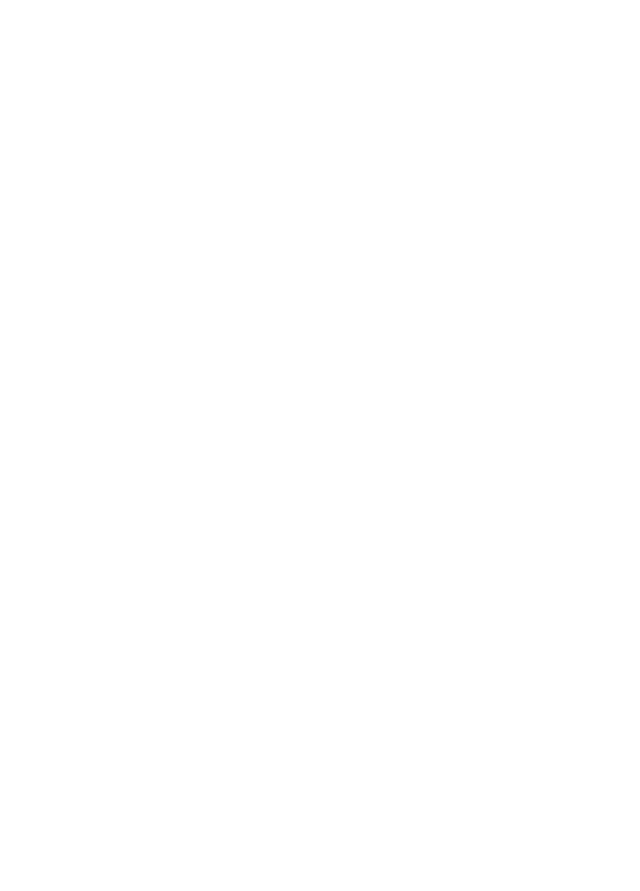
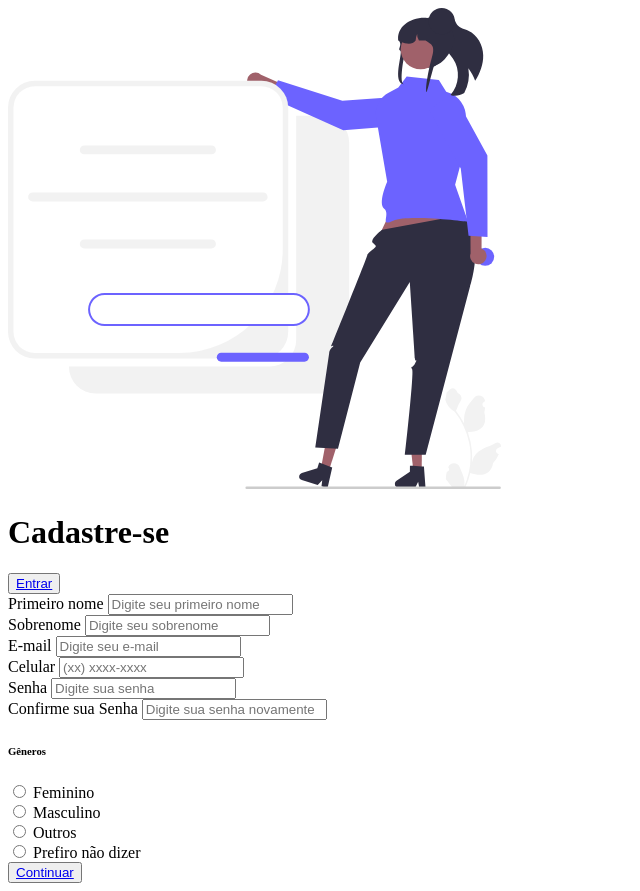
Before and after one commit to PedroTonial/Responsive-Register, a plain HTML site: page index.html in a window 1280 px wide. Shown: the whole page, without its empty margins (0-640 px from the left). Before the commit the page ends 800 px from the top, so only its background shows below. Drawn offline with Linux system fonts and the light colour scheme.

Commit message:
Index changes - creating the full html page

```diff
--- a/assets/CSS/styles.css
+++ b/assets/CSS/styles.css
@@ -0,0 +1 @@
+@import url('https://fonts.googleapis.com/css2?family=Epilogue:wght@500&family=Inter:wght@200;300;400;500;600&family=Montserrat:wght@800&family=Teko:wght@600&display=swap');
--- a/index.html
+++ b/index.html
@@ -1,12 +1,121 @@
 <!DOCTYPE html>
 <html lang="pt-br">
-<head>
-    <meta charset="UTF-8">
-    <meta name="viewport" content="width=device-width, initial-scale=1.0">
-    <link rel="stylesheet" href="assets/CSS/styles.css">
+  <head>
+    <meta charset="UTF-8" />
+    <meta name="viewport" content="width=device-width, initial-scale=1.0" />
+    <link rel="stylesheet" href="assets/CSS/styles.css" />
     <title>Registre-se</title>
-</head>
-<body>
+  </head>
+  <body>
+    <div class="container">
+      <div class="form-image">
+        <img src="assets/images/undraw_my_password_re_ydq7.svg" alt="#" />
+      </div>
+      <div class="form">
+        <form action="#">
+          <div class="form-header">
+            <div class="title">
+              <h1>Cadastre-se</h1>
+            </div>
+            <div class="login-button">
+              <button><a href="#">Entrar</a></button>
+            </div>
+          </div>
+          <div class="input-group">
+            <div class="input-box">
+              <label for="firstName">Primeiro nome</label>
+              <input
+                type="text"
+                id="firstName"
+                name="firstName"
+                placeholder="Digite seu primeiro nome"
+              />
+            </div>
+            <div class="input-box">
+              <label for="lastname">Sobrenome</label>
+              <input
+                id="lastname"
+                type="text"
+                name="lastname"
+                placeholder="Digite seu sobrenome"
+                required
+              />
+            </div>
+            <div class="input-box">
+              <label for="email">E-mail</label>
+              <input
+                id="email"
+                type="email"
+                name="email"
+                placeholder="Digite seu e-mail"
+                required
+              />
+            </div>
 
-</body>
+            <div class="input-box">
+              <label for="number">Celular</label>
+              <input
+                id="number"
+                type="tel"
+                name="number"
+                placeholder="(xx) xxxx-xxxx"
+                required
+              />
+            </div>
+
+            <div class="input-box">
+              <label for="password">Senha</label>
+              <input
+                id="password"
+                type="password"
+                name="password"
+                placeholder="Digite sua senha"
+                required
+              />
+            </div>
+
+            <div class="input-box">
+              <label for="confirmPassword">Confirme sua Senha</label>
+              <input
+                id="confirmPassword"
+                type="password"
+                name="confirmPassword"
+                placeholder="Digite sua senha novamente"
+                required
+              />
+            </div>
+          </div>
+          <div class="gender-inputs">
+            <div class="gender-title">
+              <h6>Gêneros</h6>
+            </div>
+            <div class="gender-groups">
+              <div class="gender-input">
+                <input id="female" type="radio" name="gender" />
+                <label for="female">Feminino</label>
+              </div>
+
+              <div class="gender-input">
+                <input id="male" type="radio" name="gender" />
+                <label for="male">Masculino</label>
+              </div>
+
+              <div class="gender-input">
+                <input id="others" type="radio" name="gender" />
+                <label for="others">Outros</label>
+              </div>
+
+              <div class="gender-input">
+                <input id="none" type="radio" name="gender" />
+                <label for="none">Prefiro não dizer</label>
+              </div>
+            </div>
+          </div>
+          <div class="continue-button">
+            <button><a href="#">Continuar</a></button>
+          </div>
+        </form>
+      </div>
+    </div>
+  </body>
 </html>
```
